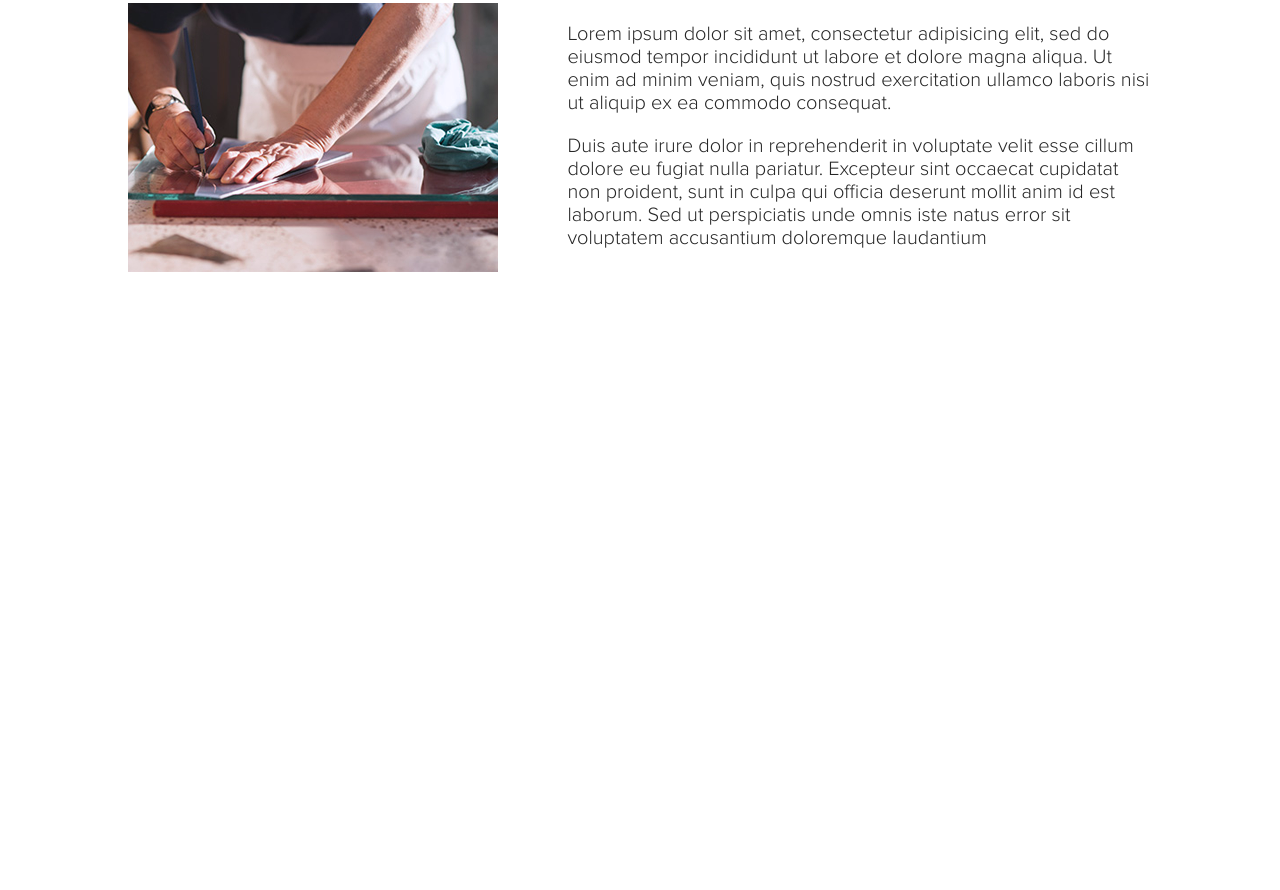
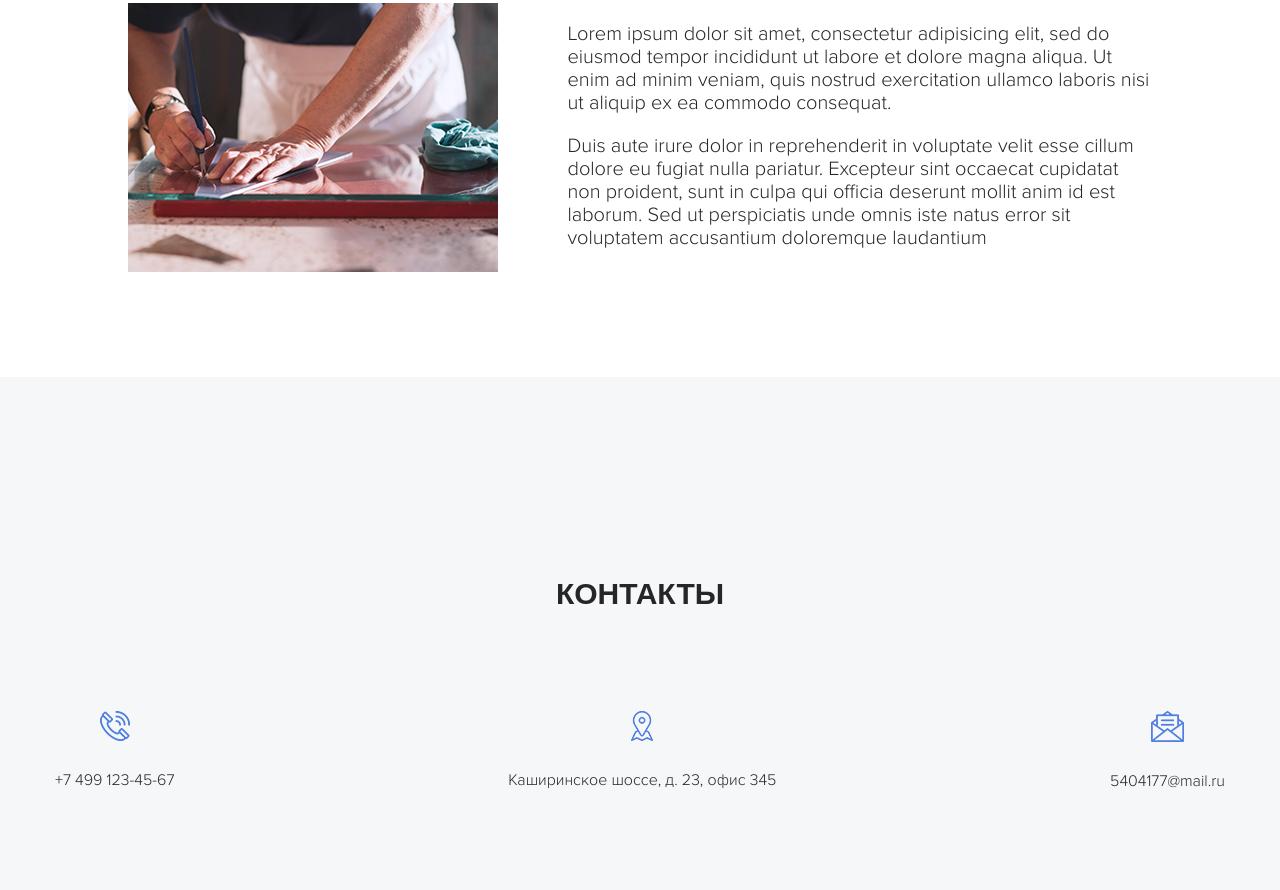
Before and after one commit to webdevmurad/kitchen_skinali.io, a plain HTML site: page index.html in a window 1280 px wide. Shown: the part 7596-8486 px from the top of the page. Before the commit the page ends 7973 px from the top, so only its background shows below. Drawn offline with Linux system fonts and the light colour scheme; a script that the page names is missing.

Commit message:
Блок с контактами

```diff
--- a/index.html
+++ b/index.html
@@ -462,6 +462,26 @@
             </div>
         </div>
     </section>
+
+    <section class="section contacts">
+        <div class="container">
+            <h2 class="section-title section__title">Контакты</h2>
+            <div class="contacts-block">
+                <div class="contacts-block__item">
+                    <img src="./img/contacts/phone.png" alt="phone" class="contacts__image">
+                    <div class="contacts__text"> <a href="#" class="contacts__link">+7 499 123-45-67</a> </div>
+                </div>
+                <div class="contacts-block__item">
+                    <img src="./img/contacts/map.png" alt="map" class="contacts__image">
+                    <div class="contacts__text"> <address class="contacts__address">Каширинское шоссе, д. 23, офис 345</address> </div>
+                </div>
+                <div class="contacts-block__item">
+                    <img src="./img/contacts/message.png" alt="message" class="contacts__image">
+                    <div class="contacts__text"> <a href="#" class="contacts__link">5404177@mail.ru</a> </div>
+                </div>
+            </div>
+        </div>
+    </section>
     <!-- Spikmi -->
     <script type="text/javascript" src="https://spikmi.com/Widget?Id=644"></script>
 </body>
--- /dev/null
+++ b/sass/blocks/_contacts.sass
@@ -0,0 +1,26 @@
+.contacts
+    background-color: #f6f7f9;
+    &-block
+        display: flex
+        justify-content: space-between
+        flex-wrap: wrap
+        &__item
+            text-align: center
+    &__image
+        margin-bottom: 25px
+    &__text
+        font-size: 16px
+    &__link
+        text-decoration: none
+        color: $text-color
+    &__address
+        font-style: normal
+@media (max-width: 768px)
+    .contacts
+        &-block
+            &__item
+                width: 100%
+                margin-bottom: 30px
+            &__address
+                max-width: 200px
+                margin: auto
--- a/sass/style.sass
+++ b/sass/style.sass
@@ -17,3 +17,4 @@
 @import 'blocks/steps'
 @import 'blocks/reviews'
 @import 'blocks/factory'
+@import 'blocks/_contacts'
```
Also changed, not shown: css/style.css, img/contacts/map.png (added), img/contacts/message.png (added), img/contacts/phone.png (added), 1 other file.
